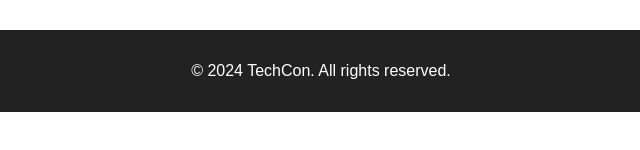
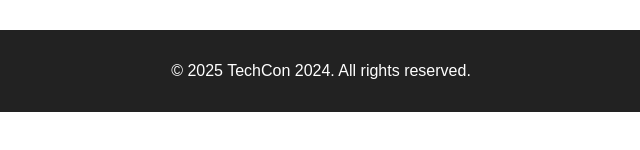
Before and after one commit to mangyvee/Techcon_HTML, a plain HTML site: page techcon_website/schedule.html in a window 1280 px wide. Shown: the part 532-682 px from the top of the page, 319-959 px from the left. Drawn offline with Linux system fonts and the light colour scheme.

Commit message:
Update footer copyright year to 2025

```diff
--- a/techcon_website/schedule.html
+++ b/techcon_website/schedule.html
@@ -104,7 +104,7 @@
   </main>
 
   <footer>
-    <p>&copy; 2024 TechCon. All rights reserved.</p>
+    <p>&copy; 2025 TechCon 2024. All rights reserved.</p>
   </footer>
 
 </body>
```
